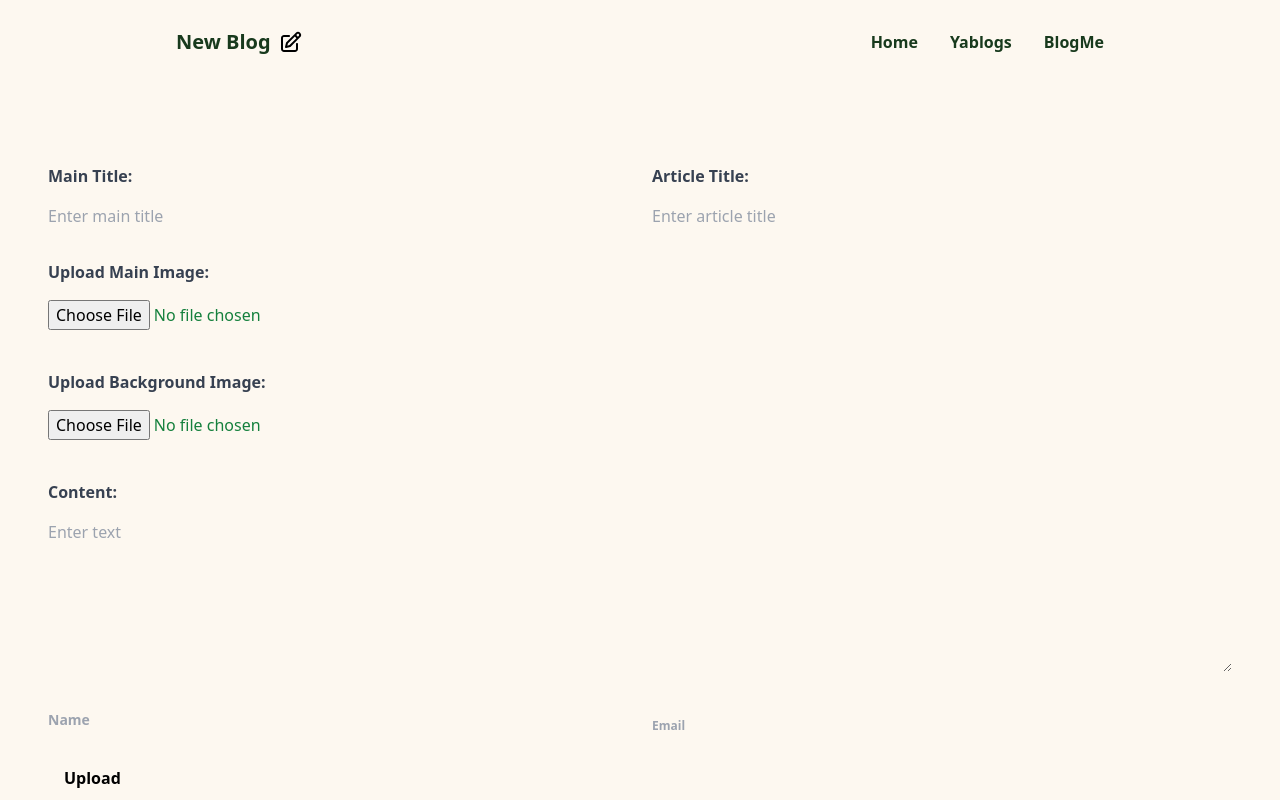
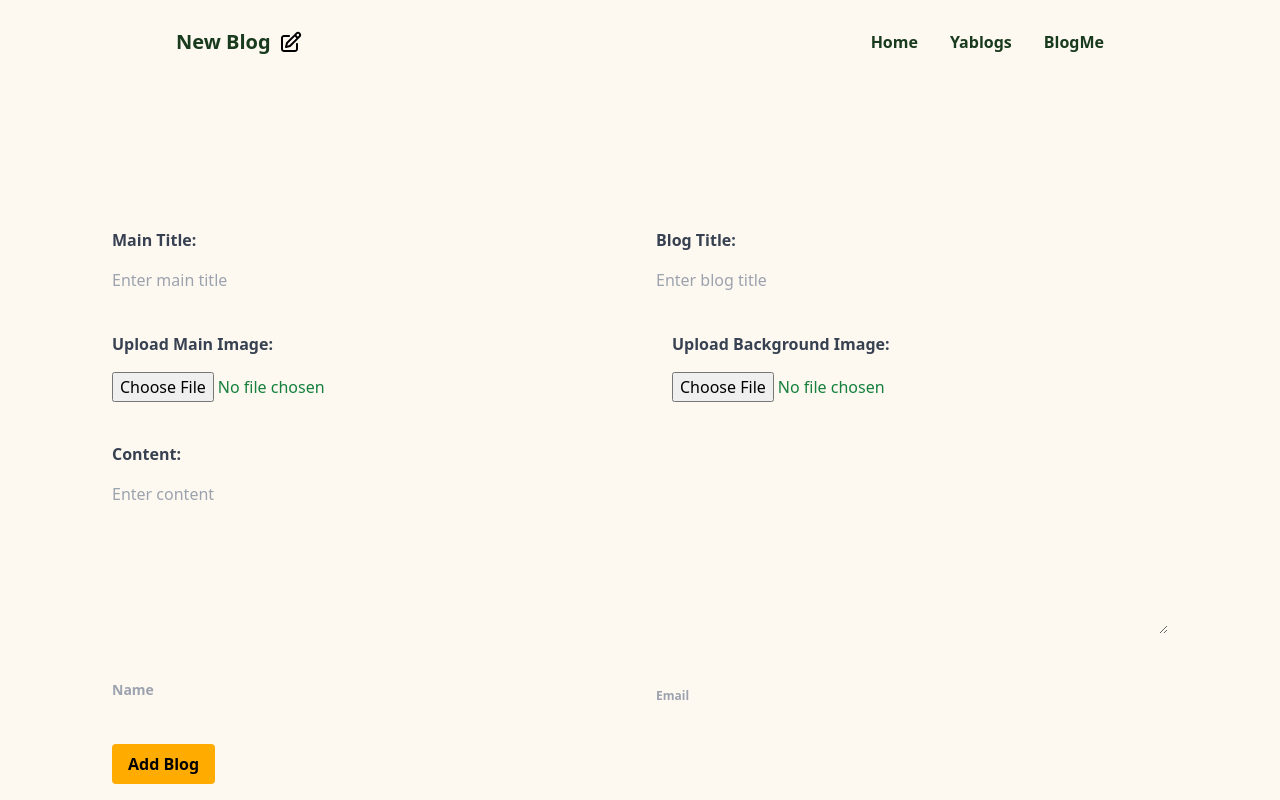
Before and after one commit to YamukelwaTech/Yamublogsv3, a React (Vite) app in the folder client/: page /newblog in a window 1280 px wide. Shown: the top 800 px of the page. Built offline with nearby package versions, Linux system fonts and the light colour scheme.

Commit message:
style changes

```diff
--- a/client/src/components/form.jsx
+++ b/client/src/components/form.jsx
@@ -48,7 +48,7 @@ const Form = () => {
   const validateForm = () => {
     const newErrors = {};
     if (!formData.title) newErrors.title = "Main title is required";
-    if (!formData.description) newErrors.description = "Article title is required";
+    if (!formData.description) newErrors.description = "Blog title is required";
     if (!formData.content) newErrors.content = "Content is required";
     if (!formData.author.name) newErrors.authorName = "Author name is required";
     if (!formData.author.email) newErrors.authorEmail = "Author email is required";
@@ -80,10 +80,12 @@ const Form = () => {
       console.error("Upload failed:", error.message);
     }
   };
+
   return (
-    <div className="w-full p-4 md:p-8 lg:p-12 bg-customColor1 mt-8">
+    <div className="max-w-screen-xl mx-auto p-5 sm:p-10 md:p-16">
+      <div className="w-full bg-customColor1 mt-8 p-4 md:p-8 lg:p-12">
         <form onSubmit={handleSubmit}>
-        <div className="grid grid-cols-1 gap-6 md:grid-cols-2">
+          <div className="grid grid-cols-1 gap-6 md:grid-cols-2 lg:grid-cols-2 lg:gap-8">
             <div>
               <label
                 htmlFor="title"
@@ -107,7 +109,7 @@ const Form = () => {
                 htmlFor="description"
                 className="block mb-2 font-semibold text-gray-700"
               >
-              Article Title:
+                Blog Title:
               </label>
               <input
                 type="text"
@@ -116,13 +118,14 @@ const Form = () => {
                 value={formData.description}
                 onChange={handleChange}
                 className="focus:outline-none bg-inherit w-full py-2"
-              placeholder="Enter article title"
+                placeholder="Enter blog title"
               />
               {errors.description && (
                 <p className="text-red-500">{errors.description}</p>
               )}
             </div>
-          <div className="col-span-2">
+            <div className="col-span-2 lg:flex lg:items-center lg:gap-8">
+              <div className="lg:flex-1 lg:mr-8">
                 <label
                   htmlFor="imageURL"
                   className="block mb-2 font-semibold text-gray-700"
@@ -134,13 +137,13 @@ const Form = () => {
                   accept="image/*"
                   id="imageURL"
                   onChange={(e) => handleImageChange(e, "imageURL")}
-              className="py-2 text-green-700 inline-flex items-center justify-center mb-2"
+                  className="py-2 text-green-700 inline-flex items-center justify-center"
                 />
                 {errors.imageURL && (
                   <p className="text-red-500">{errors.imageURL}</p>
                 )}
               </div>
-          <div className="col-span-2">
+              <div className="lg:flex-1">
                 <label
                   htmlFor="backgroundimg"
                   className="block mb-2 font-semibold text-gray-700"
@@ -152,11 +155,12 @@ const Form = () => {
                   accept="image/*"
                   id="backgroundimg"
                   onChange={(e) => handleImageChange(e, "backgroundimg")}
-              className="py-2 text-green-700 inline-flex items-center justify-center mb-2"
+                  className="py-2 text-green-700 inline-flex items-center justify-center"
                 />
                 {errors.backgroundimg && (
                   <p className="text-red-500">{errors.backgroundimg}</p>
                 )}
+              </div>
             </div>
             <div className="col-span-2">
               <label
@@ -170,7 +174,7 @@ const Form = () => {
                 value={formData.content}
                 onChange={handleChange}
                 className="focus:outline-none bg-inherit w-full py-2"
-              placeholder="Enter text"
+                placeholder="Enter content"
                 style={{ height: "10em" }}
               />
               {errors.content && <p className="text-red-500">{errors.content}</p>}
@@ -204,13 +208,14 @@ const Form = () => {
           </div>
           <button
             type="submit"
-          className="mt-4 bg-customColor3 text-black px-4 py-2 rounded font-semibold"
+            className="mt-8 bg-cColor3 text-black px-4 py-2 rounded font-semibold"
             disabled={loading}
           >
-          {loading ? "Uploading..." : "Upload"}
+            {loading ? "Bloging..." : "Add Blog"}
           </button>
           {error && <p className="text-red-500">{error}</p>}
         </form>
+      </div>
     </div>
   );
 };
```
Also changed, not shown: client/src/components/blogs.jsx (line endings or trailing spaces). Lines whose indentation alone changed are shown as unchanged.
